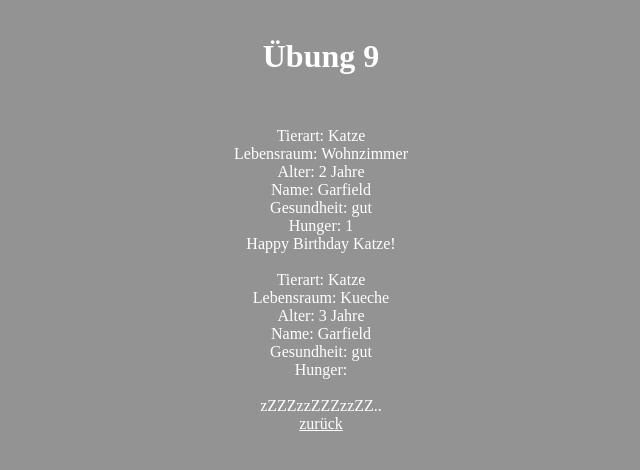
After one commit to CodaCodalis/turbo-carnym-val, a PHP site: page /php-uebung/uebung9.php in a window 1280 px wide. The commit adds this page. Shown: the top 470 px of the page, without its empty margins (319-959 px from the left). Run offline with PHP 8.4, Linux system fonts and the light colour scheme.

Commit message:
uebung9 Vererbung

```diff
--- /dev/null
+++ b/php-uebung/classes/tiere.php
@@ -0,0 +1,69 @@
+<?php
+
+class Tier{
+
+    private $tierart;
+    private $lebensraum;
+    private $alter;
+
+    function __construct($art, $lr, $alter){
+        $this->tierart = $art;
+        $this->lebensraum = $lr;
+        $this->alter = $alter;
+    }
+
+    function hatGeburtstag(){
+        $this->alter +=1;
+        echo "Happy Birthday ".$this->tierart."!";
+    }
+
+    function schlaeft(){
+        echo "zZZZzzZZZzzZZ..";
+    }
+
+    function wandertNach($ort){
+        $this->lebensraum = $ort;
+    }
+
+    function __toString(){
+        return "Tierart: $this->tierart <br>".
+        "Lebensraum: $this->lebensraum <br>".
+        "Alter: $this->alter Jahre<br>";
+    }
+}
+
+class Saeugetier extends Tier{
+
+    private $name; //persönlicher Name
+    private $gesundheit;
+    private $hunger; //boolean bitte
+
+    function __construct($art, $lr, $alter, $name, $gesundheit, $hunger){
+        parent::__construct($art, $lr, $alter);
+        $this->name = $name;
+        $this->gesundheit = $gesundheit;
+        $this->hunger = $hunger;
+    }
+
+    function isst(){
+        $this->hunger = false;
+    }
+
+    function erkrankt(){
+        if($gesundheit == "gut"){
+            $this->gesundheit = "mittel";
+        }else if($gesundheit == "mittel"){
+            $this->gesundheit = "schlecht";
+        }
+
+    }
+    function __toString(){
+
+        return parent::__toString().
+        "Name: $this->name <br>".
+        "Gesundheit: $this->gesundheit <br>".
+        "Hunger: $this->hunger <br>";
+    }
+}
+
+?>
--- a/php-uebung/index.php
+++ b/php-uebung/index.php
@@ -14,6 +14,7 @@
       		<a href="uebung6.php">Übung 6</a><br>
       		<a href="uebung7.php">Übung 7</a><br>
       		<a href="uebung8.php">Übung 8</a><br>
+			<a href="uebung9.php">Übung 9</a><br>
     <?php
 	?>
   	</body>
--- /dev/null
+++ b/php-uebung/uebung9.php
@@ -0,0 +1,31 @@
+<?php
+require_once "classes/tiere.php";
+?>
+<!DOCTYPE html>
+<html lang="de">
+
+<head>
+    <link href="css/style.css" type="text/css" rel="stylesheet">
+</head>
+
+<body>
+    <h1>Übung 9</h1>
+    <div id="uebung">
+        <?php
+
+        $katze = new Saeugetier("Katze", "Wohnzimmer", "2", "Garfield", "gut", true);
+        echo $katze;
+        $katze->wandertNach("Kueche");
+        $katze->isst();
+        $katze->hatGeburtstag();
+
+        echo "<br><br>". $katze;
+        echo "<br>";
+        $katze->schlaeft();
+
+        ?>
+    </div>
+    <a href="index.php">zurück</a>
+</body>
+
+</html>
```
